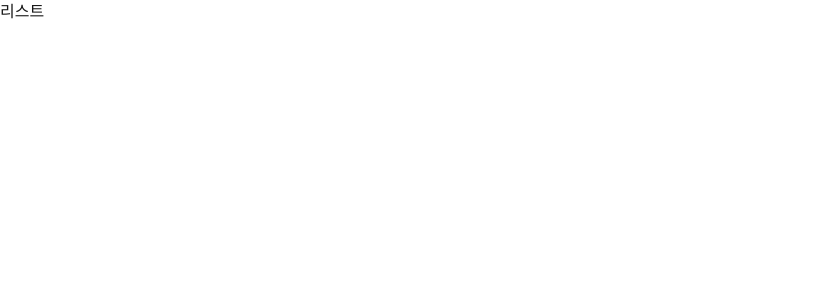
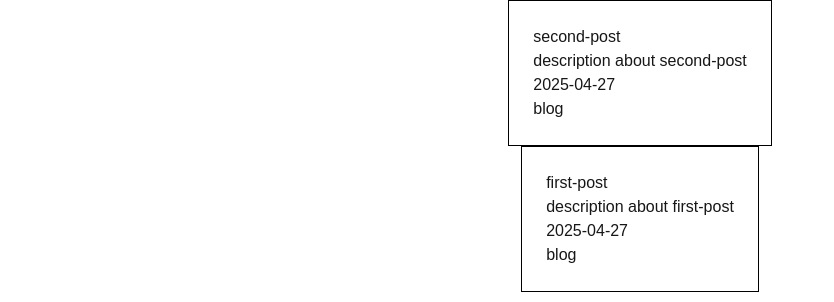
Before and after one commit to jyooni99/blog, a Next.js app: page /post in a window 1280 px wide. Shown: the top 302 px of the page, without its empty margins (0-834 px from the left). Built offline with nearby package versions, Linux system fonts and the light colour scheme.

Commit message:
feat: 리스트 페이지 및 상세 페이지 초기 설정 - generateStaticParams로 SSG 설정 - MDXRemote 및 플러그인 추가

```diff
--- a/app/page.tsx
+++ b/app/page.tsx
@@ -1,14 +1,14 @@
 import { getAllPosts } from "@/src/lib/posts";
 import Link from "next/link";
 
-const Home = async () => {
-  const posts = await getAllPosts();
+const Home = () => {
+  const posts = getAllPosts();
 
   return (
     <div>
-      {posts.map((post) => (
-        <Link key={post.filePath} href={`/post/${post.filePath}`}>
-          {post.data.title}
+      {posts.map(({ slug, metaData }) => (
+        <Link key={slug} href={`/post/${slug}`}>
+          {metaData.title}
         </Link>
       ))}
     </div>
--- a/app/post/[slug]/page.tsx
+++ b/app/post/[slug]/page.tsx
@@ -1,5 +1,45 @@
-const page = () => {
-  return <div>Test</div>;
-};
+import { getPostDetail } from "@/src/lib/posts";
+import { MDXRemote } from "next-mdx-remote/rsc";
+import rehypePrettyCode from "rehype-pretty-code";
+import remarkGfm from "remark-gfm";
 
-export default page;
+export async function generateStaticParams() {
+  const { getAllPosts } = await import("@/src/lib/posts");
+  const posts = getAllPosts();
+
+  return posts.map(({ slug }) => ({
+    slug,
+  }));
+}
+
+interface PostDetailPageProps {
+  params: Promise<{ slug: string }>;
+}
+
+export default async function PostDetailPage({ params }: PostDetailPageProps) {
+  const { slug } = await params;
+  const { MDXContent, metaData } = getPostDetail(slug);
+
+  return (
+    <article className="prose prose-lg max-w-4xl mx-auto px-4 py-8">
+      <h1>{metaData.title}</h1>
+      <MDXRemote
+        source={MDXContent}
+        options={{
+          mdxOptions: {
+            remarkPlugins: [remarkGfm],
+            rehypePlugins: [
+              [
+                rehypePrettyCode,
+                {
+                  theme: "github-dark",
+                  keepBackground: true,
+                },
+              ],
+            ],
+          },
+        }}
+      />
+    </article>
+  );
+}
--- a/app/post/page.tsx
+++ b/app/post/page.tsx
@@ -1,5 +1,23 @@
-const Page = () => {
-  return <div>리스트</div>;
-};
+import { getAllPosts } from "@/src/lib/posts";
+import Link from "next/link";
 
-export default Page;
+export default function PostPage() {
+  const posts = getAllPosts();
+
+  return (
+    <div>
+      <ul className="flex flex-col items-center">
+        {posts.map(({ slug, metaData }) => (
+          <li key={slug} className="border border-black p-6">
+            <Link href={`/post/${slug}`}>
+              <div>{metaData.title}</div>
+              <div>{metaData.description}</div>
+              <div>{metaData.date}</div>
+              <div>{metaData.tags}</div>
+            </Link>
+          </li>
+        ))}
+      </ul>
+    </div>
+  );
+}
```
